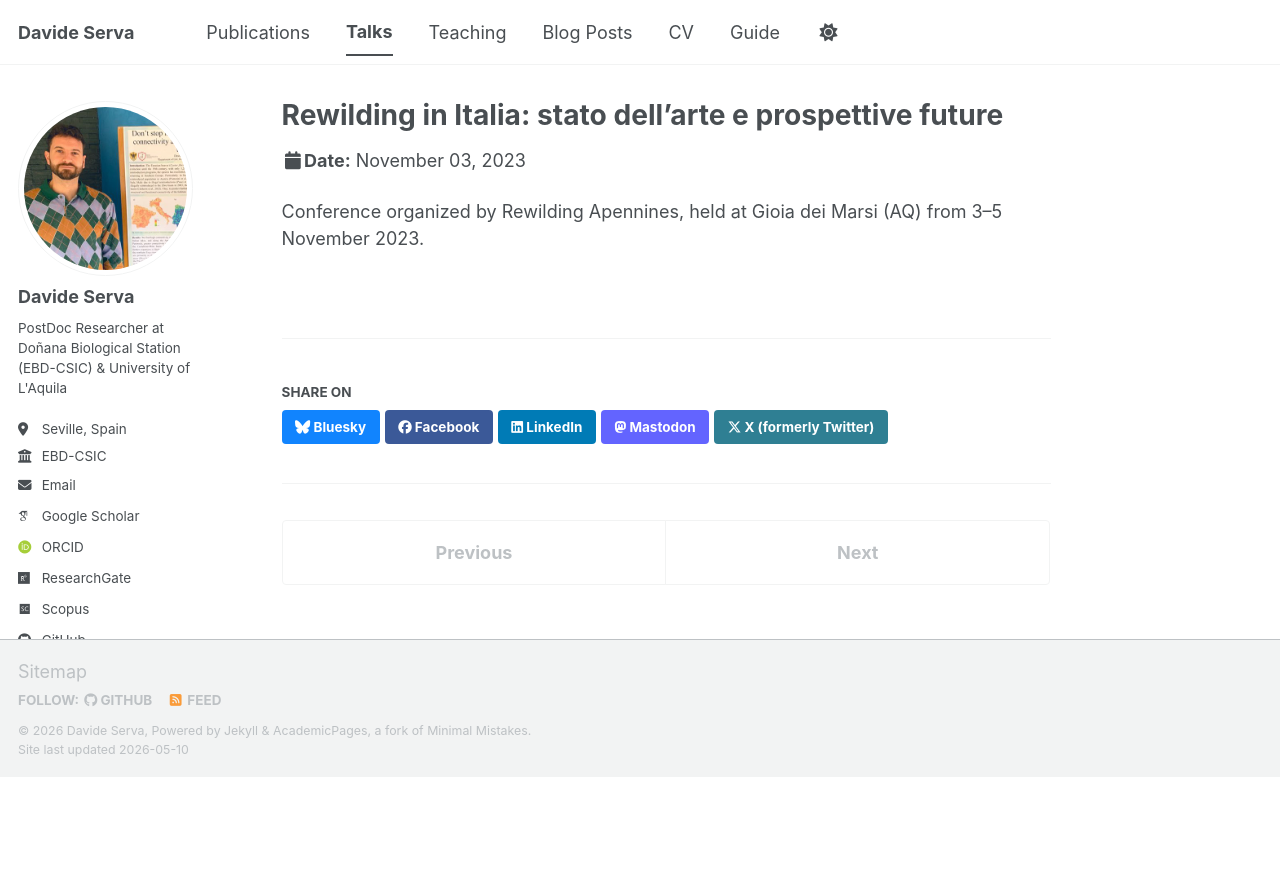
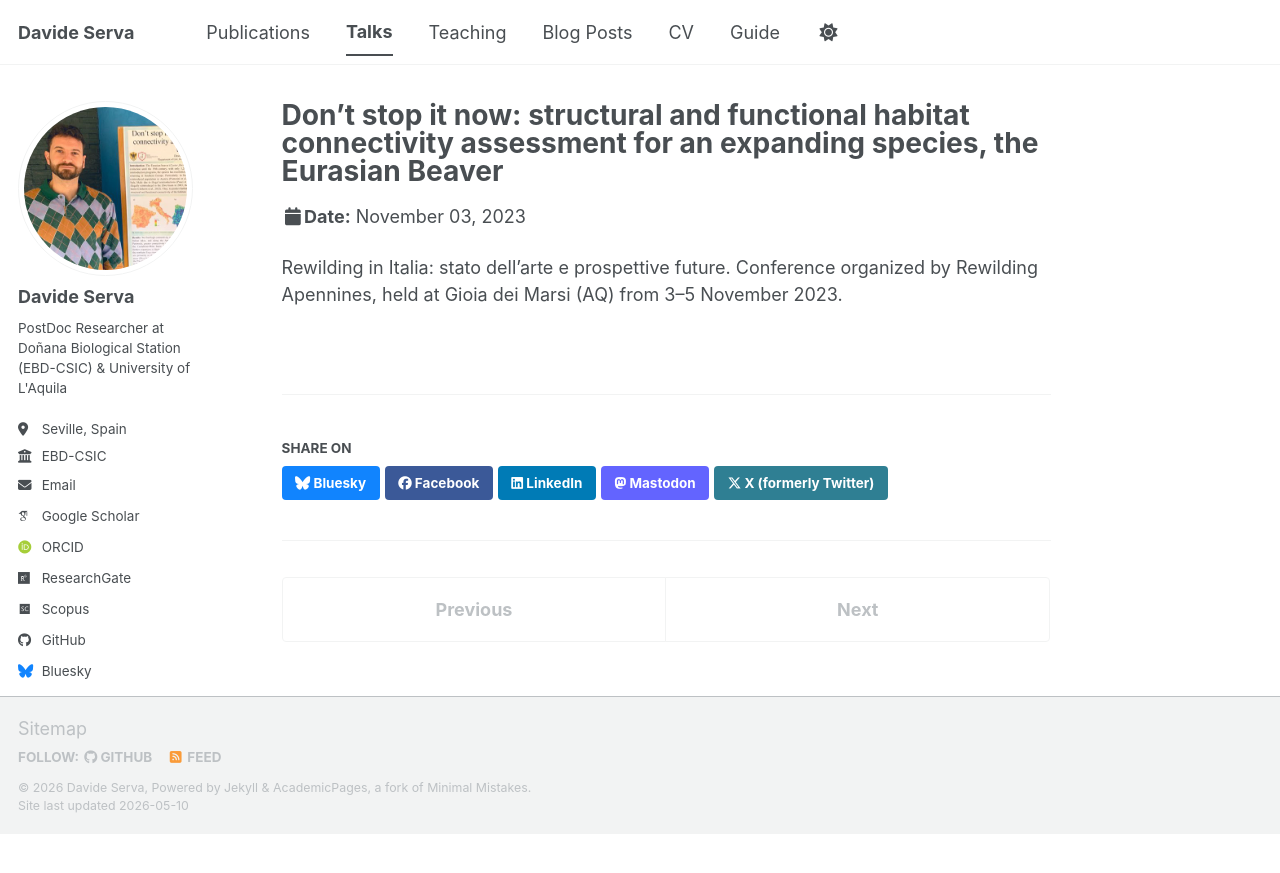
Before and after one commit to Daviser95/daviser95.github.io, a Jekyll site: the page built from _talks/2023-11-03-rewilding-italia.md, in a window 1280 px wide. Shown: the top 873 px of the page. Built offline with Jekyll 4.4.1, drawn with Linux system fonts in a browser that asks for light colours; some web fonts are replaced; a script bundle is joined from its source files by our own code; library files that are not in the unit come from our copies.

Commit message:
Update 2023-11-03-rewilding-italia.md

```diff
--- a/_talks/2023-11-03-rewilding-italia.md
+++ b/_talks/2023-11-03-rewilding-italia.md
@@ -1,5 +1,5 @@
 ---
-title: "Rewilding in Italia: stato dell'arte e prospettive future"
+title: "Don’t stop it now: structural and functional habitat connectivity assessment for an expanding species, the Eurasian Beaver"
 collection: talks
 type: "Conference"
 permalink: /talks/2023-11-03-rewilding-italia
```
Also changed, not shown: other parts of _talks/2023-11-03-rewilding-italia.md (+1 -1 lines).
